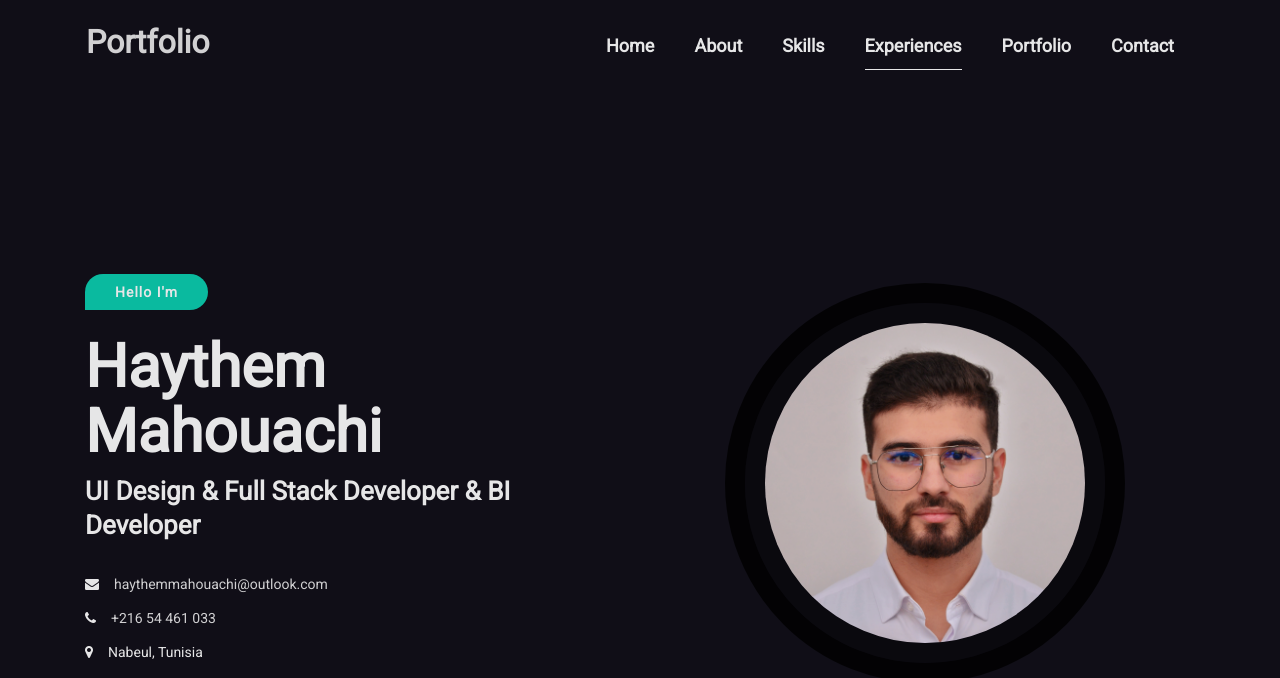
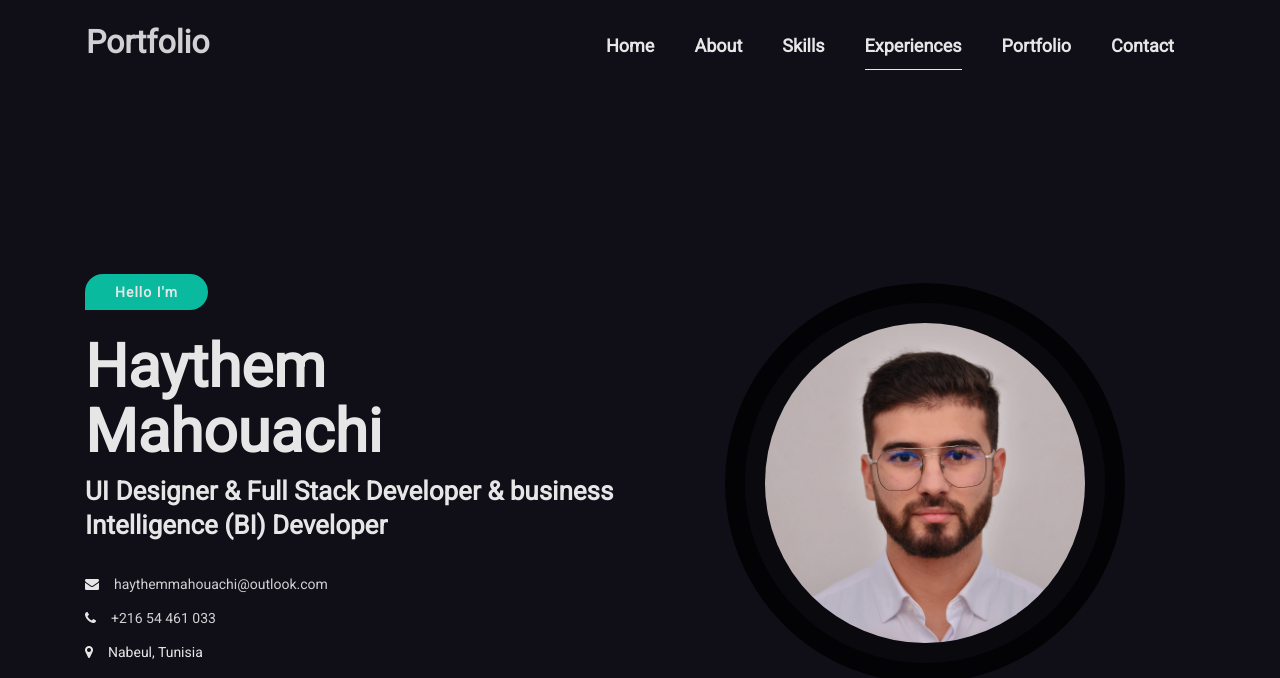
Before and after one commit to haythemmahouachi/haythemmahouachi, a plain HTML site: page index.html in a window 1280 px wide. Shown: the top 678 px of the page. Drawn offline with Linux system fonts and the light colour scheme; some packages are replaced by stand-ins of ours; files that its build step writes are made by us from their sources; files whose address does not match are found by name.

Commit message:
index.html

```diff
--- a/index.html
+++ b/index.html
@@ -122,7 +122,7 @@
                                 </div>
 
                                 <h2 class="wow fadeInUp" data-wow-duration="0.8s" data-wow-delay="0.2s">Haythem Mahouachi</h2>
-                                <h4 class="wow fadeInUp" data-wow-duration="0.8s" data-wow-delay="0.3s">UI Design & Full Stack Developer & BI Developer</h4>
+                                <h4 class="wow fadeInUp" data-wow-duration="0.8s" data-wow-delay="0.3s">UI Designer & Full Stack Developer & business Intelligence (BI) Developer</h4>
 
                                 <ul>
                                     <li class="wow fadeInUp" data-wow-duration="0.8s" data-wow-delay="0.4s"><i class="fa fa-envelope"></i><a href="mailto:">haythemmahouachi@outlook.com</a></li>
```
